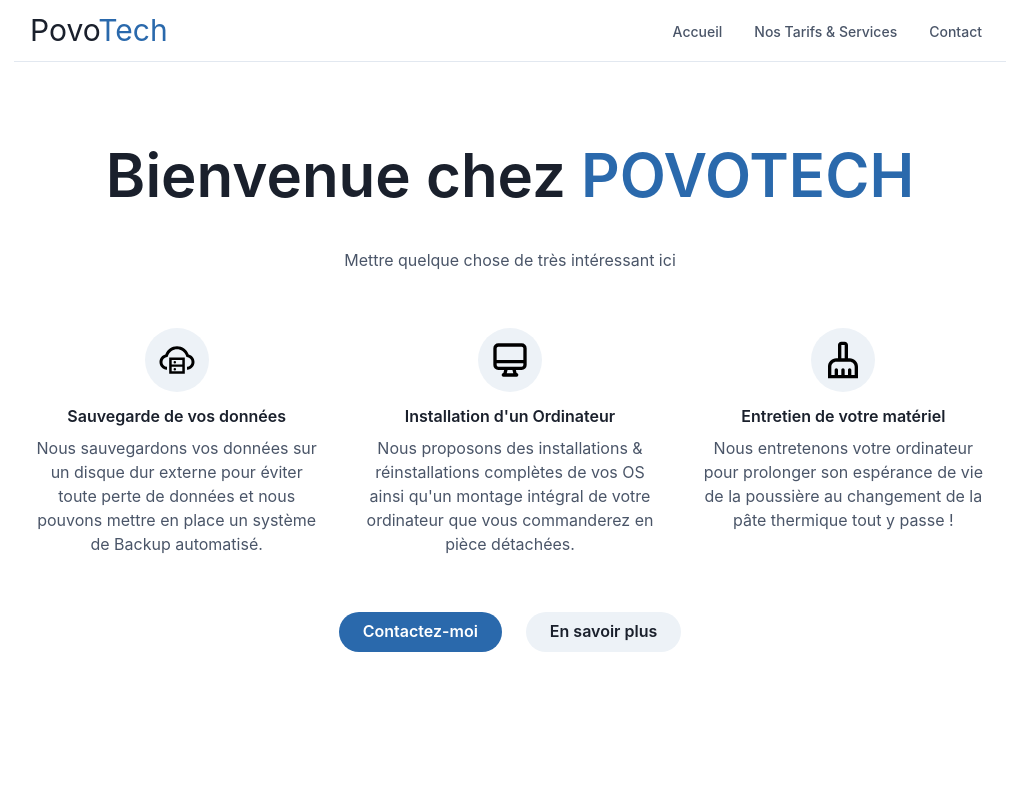
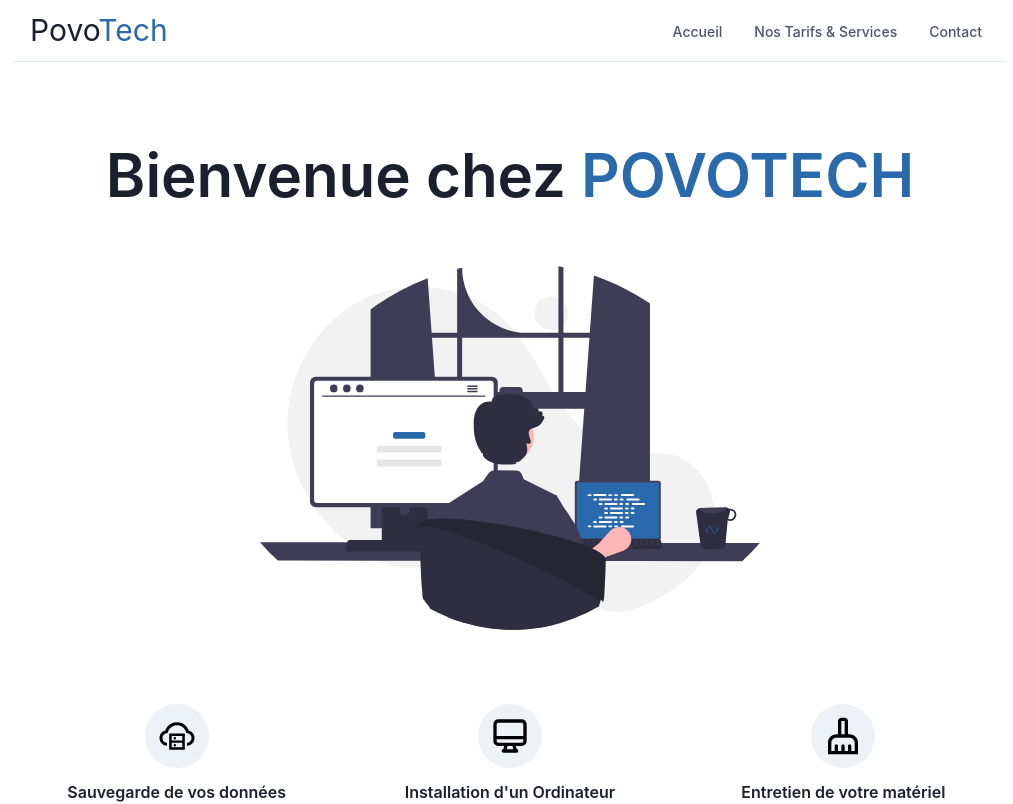
Before and after one commit to Povotech/Website, a Next.js app: page / in a window 1280 px wide. Shown: the top 804 px of the page, without its empty margins (130-1143 px from the left). Built offline with nearby package versions, Linux system fonts and the light colour scheme.

Commit message:
Add image to homepage

```diff
--- a/pages/index.tsx
+++ b/pages/index.tsx
@@ -18,9 +18,7 @@
           POVOTECH
         </Text>
       </Heading>
-      <Text color={"gray.600"} maxW={"3xl"}>
-        Mettre quelque chose de très intéressant ici
-      </Text>
+      <Image alt="Image de décoration" src={"/undraw_programming_re_kg9v.svg"} height={400} width={500} />
       <ServicesOverview />
       <Stack spacing={6} direction={"row"}>
         <Link href={"/contact"}>
```
Also changed, not shown: public/Cleaning PC_Monochromatic.svg (deleted), public/undraw_programming_re_kg9v.svg (added).
